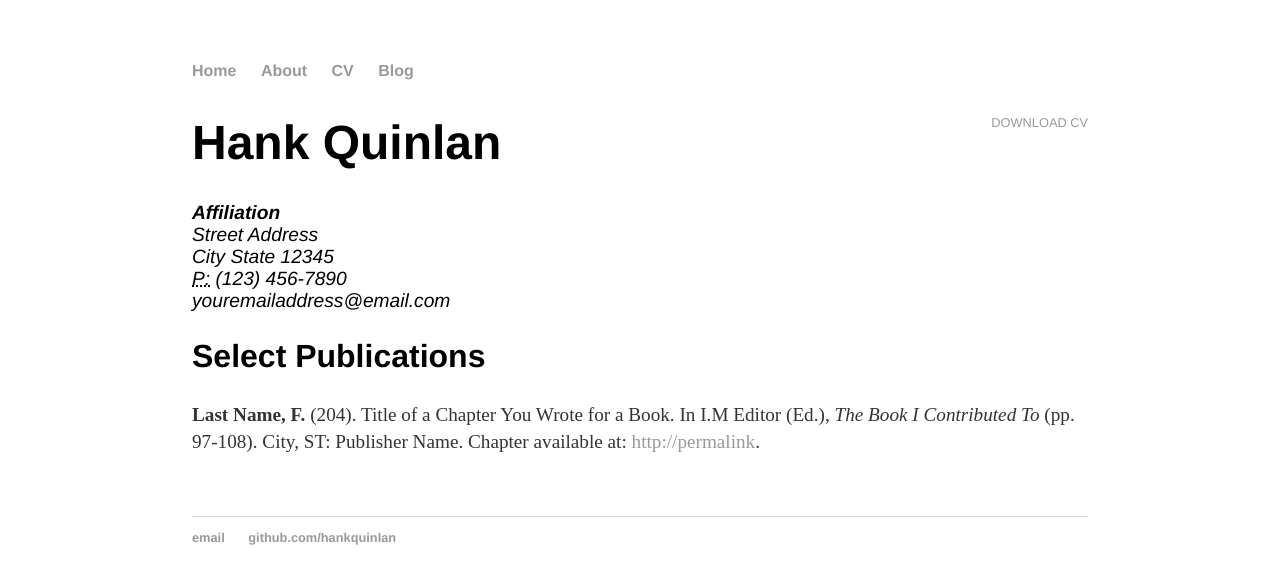
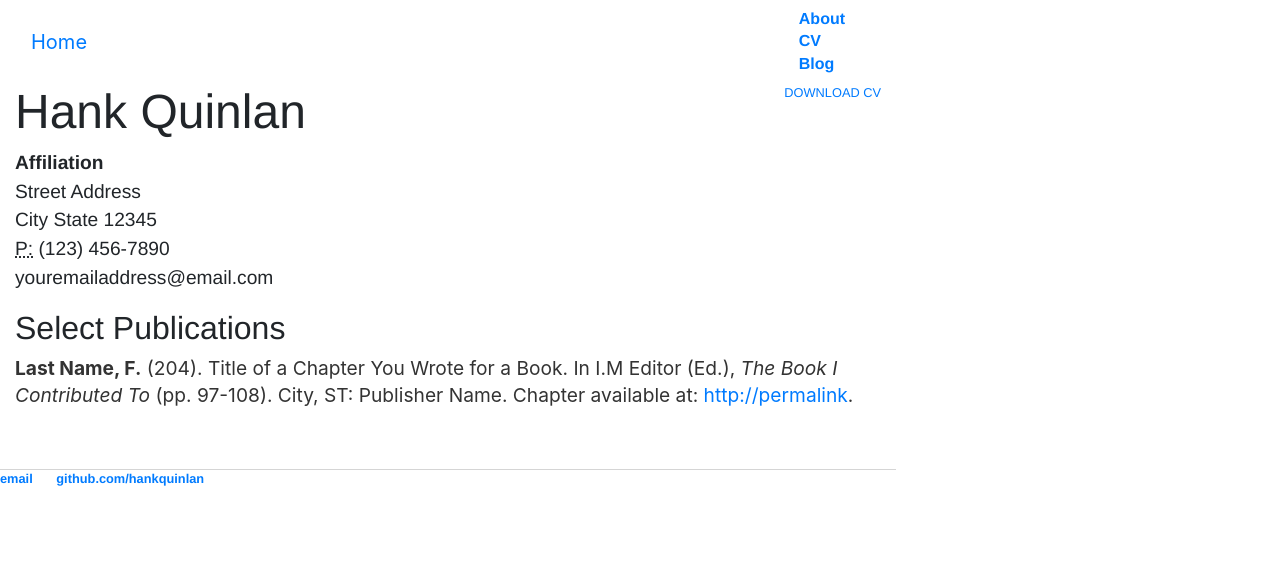
Before and after one commit to wenbin2233/wenbin2233.github.io, a Jekyll site: the page built from cv/index.html, in a window 1280 px wide. Shown: the top 584 px of the page. Built offline with Jekyll 4.4.1, drawn with Linux system fonts in a browser that asks for light colours.

Commit message:
更改default.html添加部分bootstrap代码

```diff
--- a/_layouts/default.html
+++ b/_layouts/default.html
@@ -4,18 +4,28 @@
     <title>{{ page.title }}</title>
 
     <link rel="stylesheet" type="text/css" href="/css/main.css">
+    <link rel="stylesheet" type="text/css" href="/css/bootstrap.min.css">
+    <script src="/js/bootstrap.min.js"></script>
 
   </head>
 
 
   <body>
-    <nav>
-<ul>
-<li><a href="/">Home</a></li>
-<li><a href="/about">About</a></li>
-<li><a href="/cv">CV</a></li>
-<li><a href="/blog">Blog</a></li>
-</ul>
+    <nav class="navbar navbar-default" role="navigation">
+      <div class="container-fluid">
+        <div class="navbar-header">
+            <a class="navbar-brand" href="/">Home</a>
+        </div>
+
+        <div>
+          <ul class="nav navbar-nav">
+            <li><a href="/about">About</a></li>
+            <li><a href="/cv">CV</a></li>
+            <li><a href="/blog">Blog</a></li>
+            </ul>
+        </div>
+      </div>
+
     </nav>
 <div class="container">
 
```
